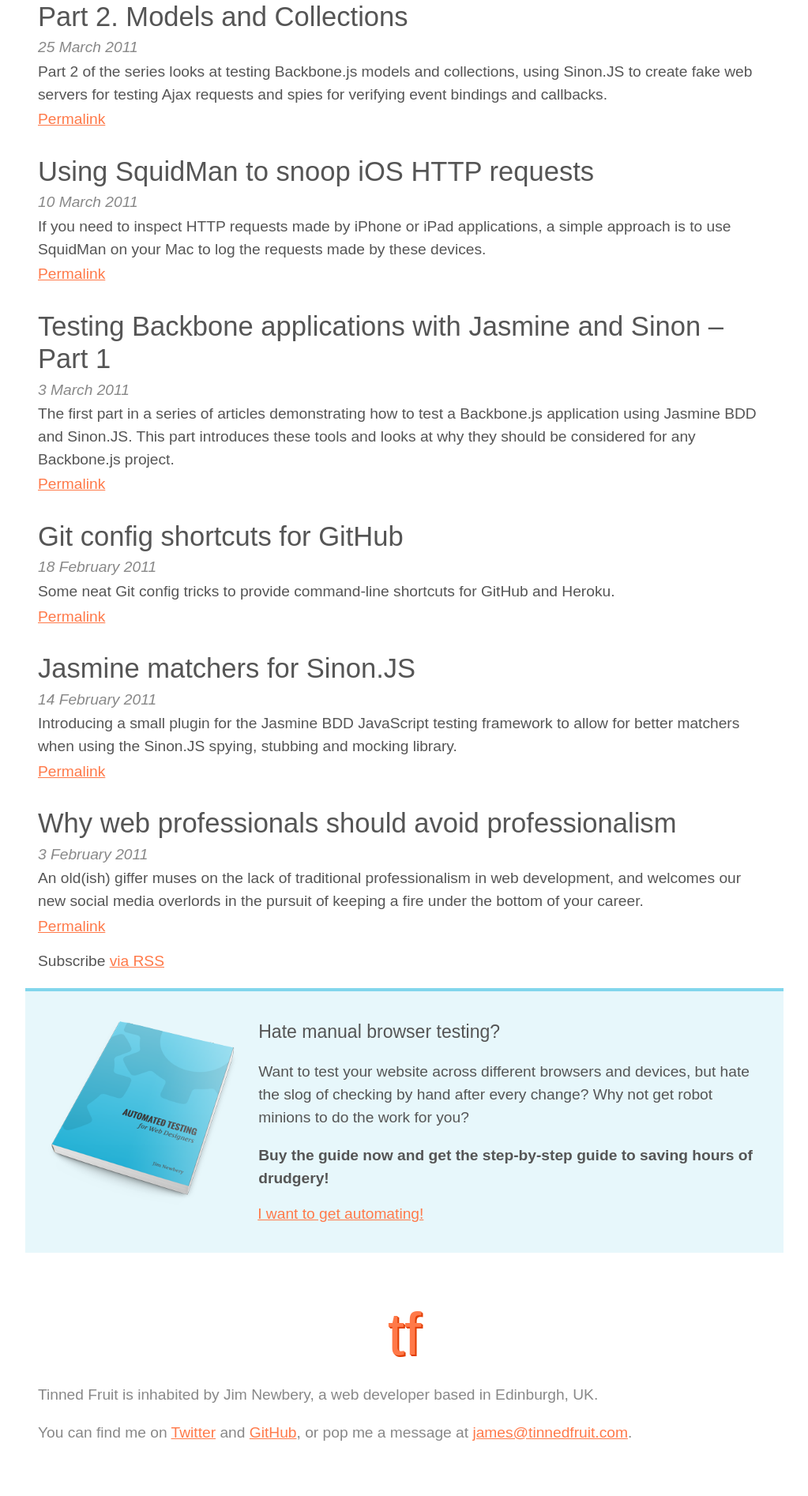
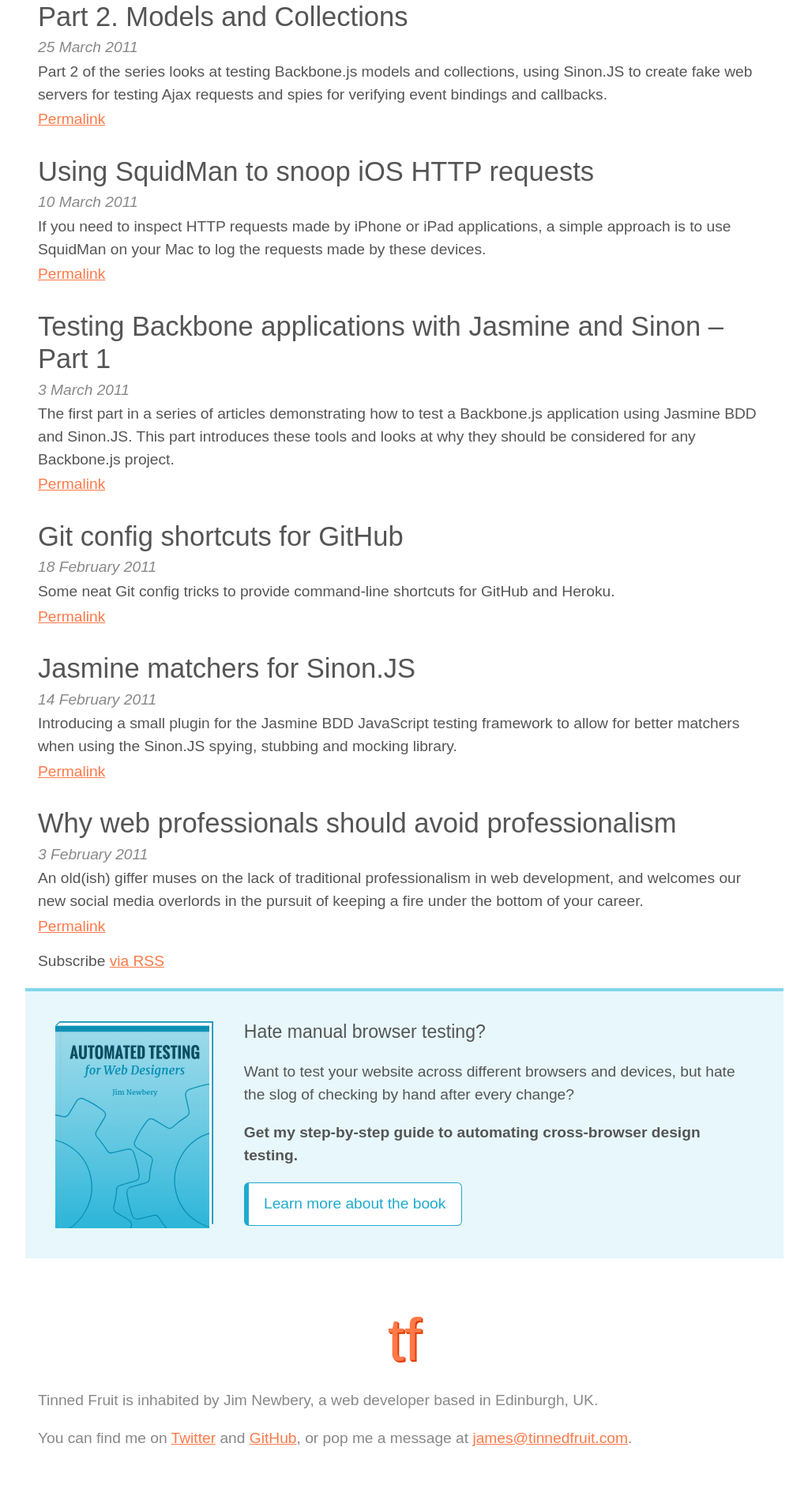
Before and after one commit to froots/froots.github.io, a Jekyll site: the page built from index.html, in a window 1280 px wide. Shown: the part 1803-3697 px from the top of the page at 79% size, without its empty margins (128-1151 px from the left). Built offline with Jekyll 4.4.1, drawn with Linux system fonts in a browser that asks for light colours.

Commit message:
Blog ebook panel changes to link to landing page

```diff
--- a/_includes/ebook.html
+++ b/_includes/ebook.html
@@ -1,12 +1,12 @@
 <section class="ebook media">
   <script type="text/javascript" src="https://gumroad.com/js/gumroad.js"></script>
-  <img class="ebook-cover media-figure" src="/images/products/atfwd-cover-0.1.png" alt=""/>
+  <img class="ebook-cover media-figure" src="/images/landing/book-sm.svg" alt=""/>
   <div class="ebook-copy media-body">
     <h2 class="ebook-title">Hate manual browser testing?</h2>
-    <p>Want to test your website across different browsers and devices, but hate the slog of checking by hand after every change? Why not get robot minions to do the work for you?</p>
-    <p><strong>Buy the guide now and get the step-by-step guide to saving hours of drudgery!</strong></p>
+    <p>Want to test your website across different browsers and devices, but hate the slog of checking by hand after every change?</p>
+    <p><strong>Get my step-by-step guide to automating cross-browser design testing.</strong></p>
     <div class="ebook-button-container">
-      <a class="gumroad-button" href="https://gumroad.com/l/Dgbv">I want to get automating!</a>
+      <a class="button button-ebook" href="/automated-testing-for-web-designers/">Learn more about the book</a>
     </div>
   </div>
 </section>
--- /dev/null
+++ b/_sass/main/_buttons.scss
@@ -0,0 +1,39 @@
+.button-group {
+  margin-left: $page-gutter;
+  margin-right: $page-gutter;
+}
+
+.button {
+  background: white;
+  border: 1px solid $color-primary;
+  border-left-width: 6px;
+  border-radius: 6px;
+  color: $color-primary;
+  display: inline-block;
+  padding: .8em 1em;
+  text-decoration: none;
+  transition: all 0.1s ease-in-out;
+  width: 100%;
+
+  @include tablet {
+    width: auto;
+  }
+
+  &:hover {
+    background: $color-primary;
+    border-left-color: $color-primary-dark;
+    border-left-width: 10px;
+    color: white;
+  }
+}
+
+.button-ebook {
+  border-color: $color-secondary-dark;
+  color: $color-secondary-dark;
+
+  &:hover {
+    background: $color-secondary;
+    border-left-color: $color-secondary-dark;
+    color: white;
+  }
+}
--- a/_sass/main/_ebook.scss
+++ b/_sass/main/_ebook.scss
@@ -3,16 +3,35 @@
   border-top: 4px solid $color-secondary;
   margin: 0;
   padding: 2em 1em;
+  text-align: center;
+
+  @include tablet {
+    padding: 2em;
+  }
 }
 
 .ebook-cover {
   display: block;
-  margin: 0 10px;
-  max-width: 320px;
+  margin: 0 auto 2em;
+  max-width: 200px;
   width: 100%;
 
   @include tablet {
-    width: 240px;
+    margin-bottom: 0;
+    margin-right: 2em;
+    width: 200px;
+  }
+}
+
+.ebook-copy {
+  @include tablet {
+    text-align: left;
+
+    & > h2,
+    & > p {
+      margin-left: 0;
+      margin-right: 0;
+    }
   }
 }
 
@@ -21,6 +40,4 @@
 }
 
 .ebook-button-container {
-  margin-left: 15px;
-  margin-right: 10px;
 }
--- a/_sass/main/_forms.scss
+++ b/_sass/main/_forms.scss
@@ -35,30 +35,3 @@
     margin-right: $page-gutter;
   }
 }
-
-.button-group {
-  margin-left: $page-gutter;
-  margin-right: $page-gutter;
-}
-
-.button {
-  background: white;
-  border: 1px solid $color-primary;
-  border-left-width: 6px;
-  border-radius: 6px;
-  color: $color-primary;
-  padding: .8em 1em;
-  transition: all 0.1s ease-in-out;
-  width: 100%;
-
-  @include tablet {
-    width: auto;
-  }
-}
-
-.button:hover {
-  background: $color-primary;
-  border-left-color: $color-primary-dark;
-  border-left-width: 10px;
-  color: white;
-}
--- a/_sass/main/_media-object.scss
+++ b/_sass/main/_media-object.scss
@@ -7,7 +7,7 @@
 
 .media-figure {
   @include tablet {
-    margin-right: 1em;
+    margin-right: 2em;
   }
 }
 
--- a/css/main.scss
+++ b/css/main.scss
@@ -6,6 +6,7 @@
 @import "lib/normalize";
 @import "main/base";
 @import "main/forms";
+@import "main/buttons";
 @import "main/layout";
 
 // Modules
```
